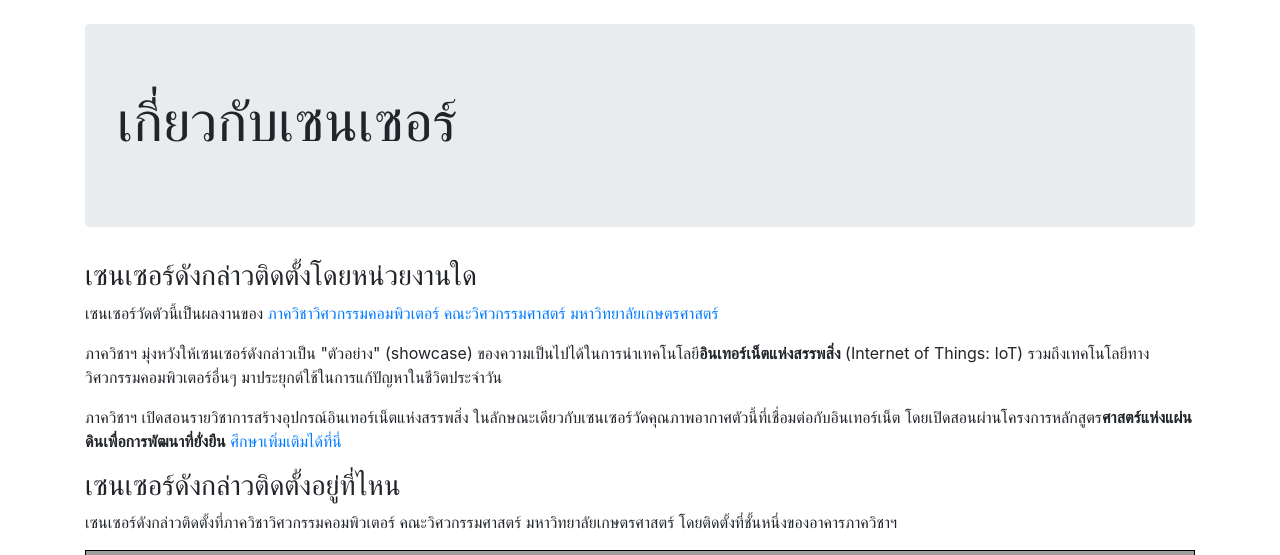
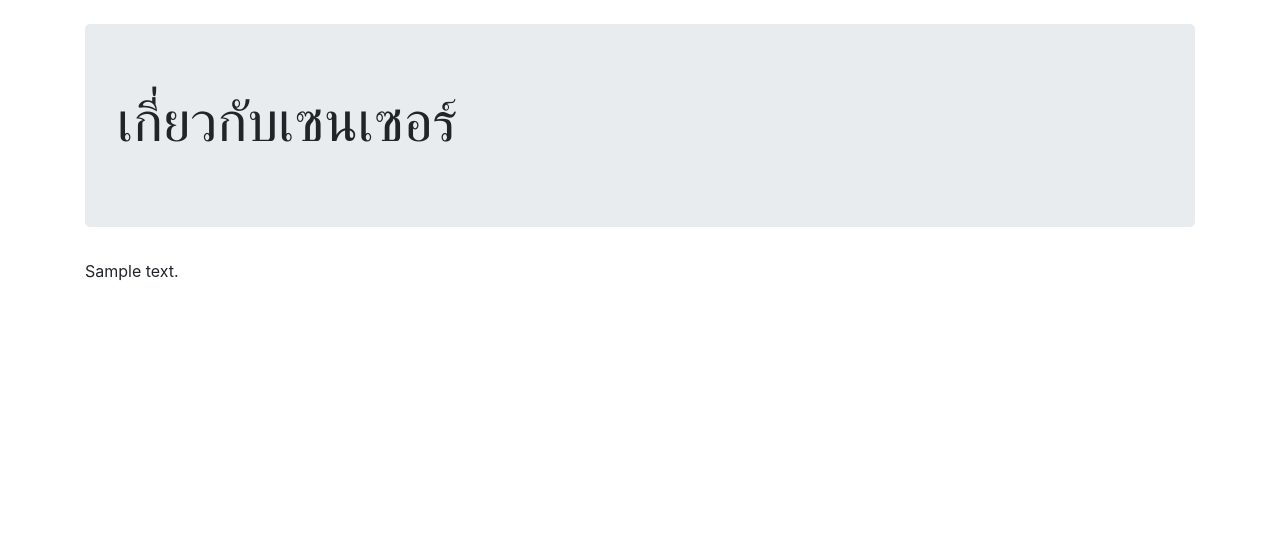
Before and after one commit to srakrn/pm25-sensor-web, a Flask app: template cpe_pm25/templates/about.html in a window 1280 px wide. Shown: the part 56-611 px from the top of the page. After the commit the page ends 337 px from the top, so only its background shows below. Run offline with Flask 2, Linux system fonts and the light colour scheme; the template is opened without the code that fills it: most values are stand-ins (such as "Sample title", 1, 10 or a date in 2020); some libraries are stand-ins or nearby versions; grey boxes are pictures that could not be loaded.

Commit message:
Moving about page contents to a markdown file

```diff
--- a/cpe_pm25/templates/about.html
+++ b/cpe_pm25/templates/about.html
@@ -2,83 +2,6 @@
 endblock %} {% block contents %}
 <div class="jumbotron"><h1 class="display-4">เกี่ยวกับเซนเซอร์</h1></div>
 <div class="row">
-  <div class="col-12">
-    <h3>เซนเซอร์ดังกล่าวติดตั้งโดยหน่วยงานใด</h3>
-    <p>
-      เซนเซอร์วัดตัวนี้เป็นผลงานของ
-      <a href="https://cpe.ku.ac.th/"
-        >ภาควิชาวิศวกรรมคอมพิวเตอร์ คณะวิศวกรรมศาสตร์ มหาวิทยาลัยเกษตรศาสตร์</a
-      >
-    </p>
-    <p>
-      ภาควิชาฯ มุ่งหวังให้เซนเซอร์ดังกล่าวเป็น "ตัวอย่าง" (showcase)
-      ของความเป็นไปได้ในการนำเทคโนโลยี<b>อินเทอร์เน็ตแห่งสรรพสิ่ง</b> (Internet
-      of Things: IoT) รวมถึงเทคโนโลยีทางวิศวกรรมคอมพิวเตอร์อื่นๆ
-      มาประยุกต์ใช้ในการแก้ปัญหาในชีวิตประจำวัน
-    </p>
-    <p>
-      ภาควิชาฯ เปิดสอนรายวิชาการสร้างอุปกรณ์อินเทอร์เน็ตแห่งสรรพสิ่ง
-      ในลักษณะเดียวกับเซนเซอร์วัดคุณภาพอากาศตัวนี้ที่เชื่อมต่อกับอินเทอร์เน็ต
-      โดยเปิดสอนผ่านโครงการหลักสูตร<b
-        >ศาสตร์แห่งแผ่นดินเพื่อการพัฒนาที่ยั่งยืน</b
-      >
-      <a href="https://cpe.ku.ac.th/kotl/"> ศึกษาเพิ่มเติมได้ที่นี่</a>
-    </p>
-    <h3>เซนเซอร์ดังกล่าวติดตั้งอยู่ที่ไหน</h3>
-    <p>
-      เซนเซอร์ดังกล่าวติดตั้งที่ภาควิชาวิศวกรรมคอมพิวเตอร์ คณะวิศวกรรมศาสตร์
-      มหาวิทยาลัยเกษตรศาสตร์ โดยติดตั้งที่ชั้นหนึ่งของอาคารภาควิชาฯ
-    </p>
-    <iframe
-      width="100%"
-      height="350"
-      frameborder="0"
-      scrolling="no"
-      marginheight="0"
-      marginwidth="0"
-      src="https://www.openstreetmap.org/export/embed.html?bbox=100.56751266510034%2C13.84519104756402%2C100.56972816974665%2C13.84697497230106&amp;layer=mapnik&amp;marker=13.846083011643794%2C100.56862041742352"
-      style="border: 1px solid black"
-    ></iframe
-    ><br /><small
-      ><a
-        href="https://www.openstreetmap.org/?mlat=13.84608&amp;mlon=100.56862#map=19/13.84608/100.56862"
-        >View Larger Map</a
-      ></small
-    >
-    <h3>เซนเซอร์ดังกล่าววัดค่าฝุ่นได้อย่างไร มีความแม่นยำหรือไม่</h3>
-    <p>
-      อุปกรณ์ที่ติดตั้งเลือกใช้เซนเซอร์วัดฝุ่น PMS3003 จากบริษัท Platronics
-      <a
-        href="http://www.aqmd.gov/docs/default-source/aq-spec/resources-page/plantower-pms5003-manual_v2-3.pdf"
-        >(รายละเอียดของเซนเซอร์)</a
-      >
-      โดยผลการทดสอบความแม่นยำของเซนเซอร์ดังกล่าวให้ผลแตกต่างกันออกไป
-    </p>
-    <ul>
-      <li>
-        South Coast AQMD
-        <a
-          href="http://www.aqmd.gov/docs/default-source/aq-spec/field-evaluations/laser-egg---field-evaluation.pdf"
-          >ทดสอบเซนเซอร์ดังกล่าว</a
-        >เปรียบเทียบกับเซนเซอร์ MetOne BAM และพบความสัมพันธ์ในค่าเฉลี่ยฝุ่น
-        PM2.5 ตลอดช่วงระยะเวลา 1 ชั่วโมงระหว่างเซนเซอร์ทั้งสองตัว
-      </li>
-    </ul>
-    <p>
-      เพื่อการตัดสินใจเพิ่มเติม
-      เราแนะนำให้ตรวจสอบสภาพฝุ่นจากแหล่งข้อมูลอื่นประกอบการตัดสินใจ เช่นจาก<a
-        href="http://airq.ku.ac.th/"
-        >เซนเซอร์ของคณะสิ่งแวดล้อม มหาวิทยาลัยเกษตรศาสตร์</a
-      >
-    </p>
-    <h3>เซนเซอร์ดังกล่าวจัดทำโดยใคร</h3>
-    <p>
-      เซนเซอร์จัดทำโดย
-      <a href="https://srakrn.me/bio">ศิระกร ลำใย</a> นิสิตชั้นปีที่สาม
-      โดยได้รับการสนับสนุนโดย
-      <a href="https://cpe.ku.ac.th/~jtf">ผศ.ดร.จิตร์ทัศน์ ฝักเจริญผล</a> และ
-      <a href="https://cpe.ku.ac.th/~cpj">ผศ.ดร.ชัยพร ใจแก้ว</a>
-    </p>
-  </div>
+  <div class="col-12">{{ contents | safe }}</div>
 </div>
 {% endblock %}
```
Also changed, not shown: cpe_pm25/static/about.md (added, +25 -0 lines), cpe_pm25/web.py (+8 -1 lines).
